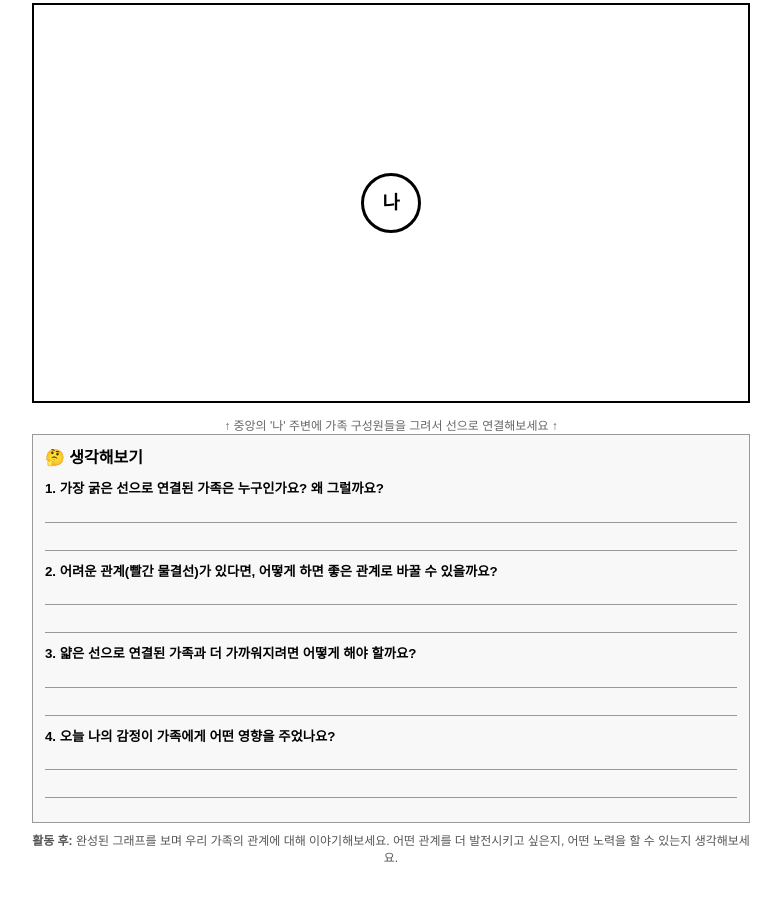
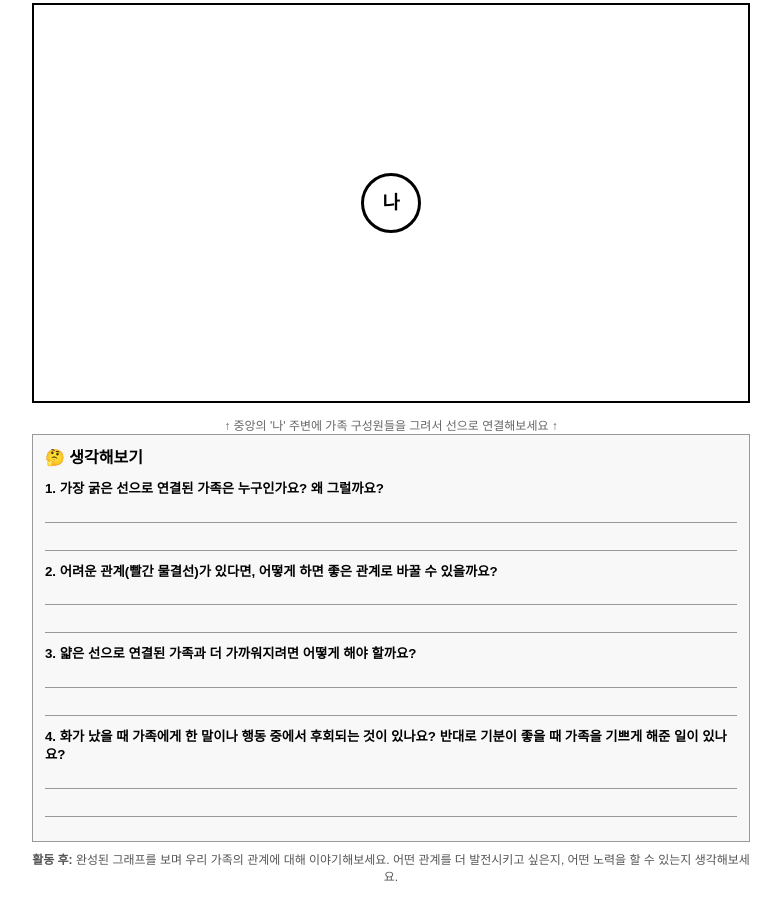
Before and after one commit to plusiam/family-emotion-graph, a plain HTML site: page worksheet.html in a window 1280 px wide. Shown: the part 648-1568 px from the top of the page, without its empty margins (249-1030 px from the left). Drawn offline with Linux system fonts and the light colour scheme.

Commit message:
종이 출력용 학습지의 4번 성찰 질문을 구체적인 상황별 질문으로 개선
기존: "오늘 나의 감정이 가족에게 어떤 영향을 주었나요?"
개선: "화가 났을 때 가족에게 한 말이나 행동 중에서 후회되는 것이 있나요? 반대로 기분이 좋을 때 가족을 기쁘게 해준 일이 있나요?"

학생들이 더 구체적이고 현실적인 예시를 떠올릴 수 있도록 질문을 개선했습니다.

```diff
--- a/worksheet.html
+++ b/worksheet.html
@@ -424,7 +424,7 @@
             </div>
 
             <div class="reflection-question">
-                <label>4. 오늘 나의 감정이 가족에게 어떤 영향을 주었나요?</label>
+                <label>4. 화가 났을 때 가족에게 한 말이나 행동 중에서 후회되는 것이 있나요? 반대로 기분이 좋을 때 가족을 기쁘게 해준 일이 있나요?</label>
                 <div class="reflection-lines"></div>
                 <div class="reflection-lines"></div>
             </div>
```
